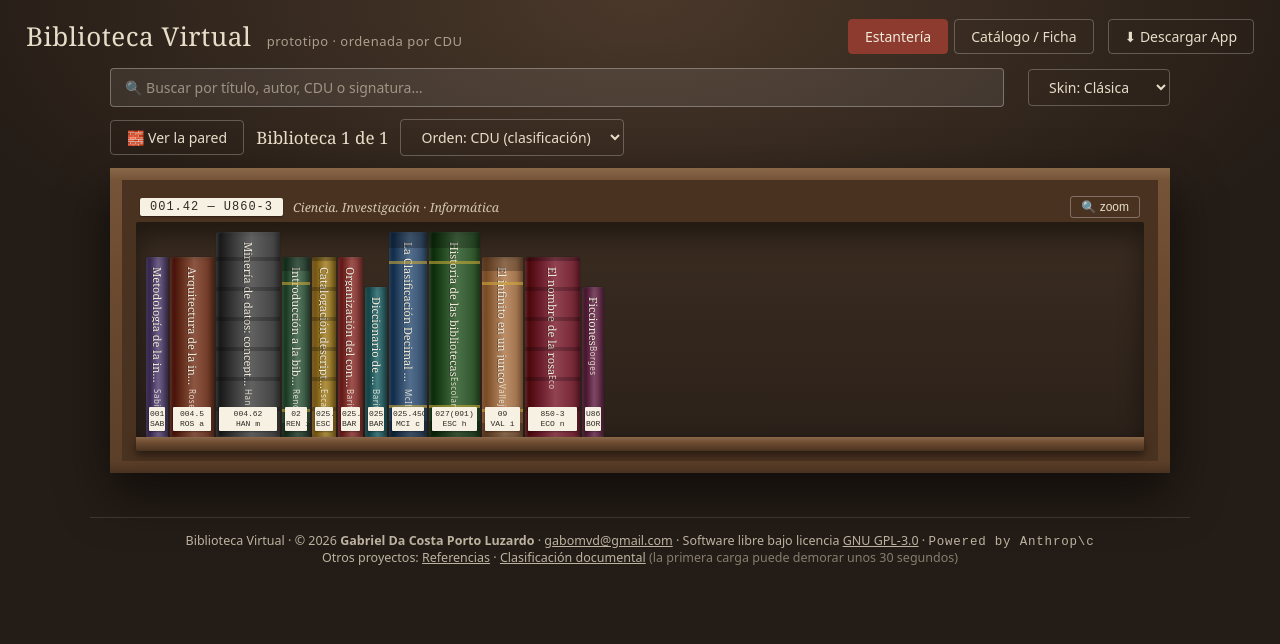
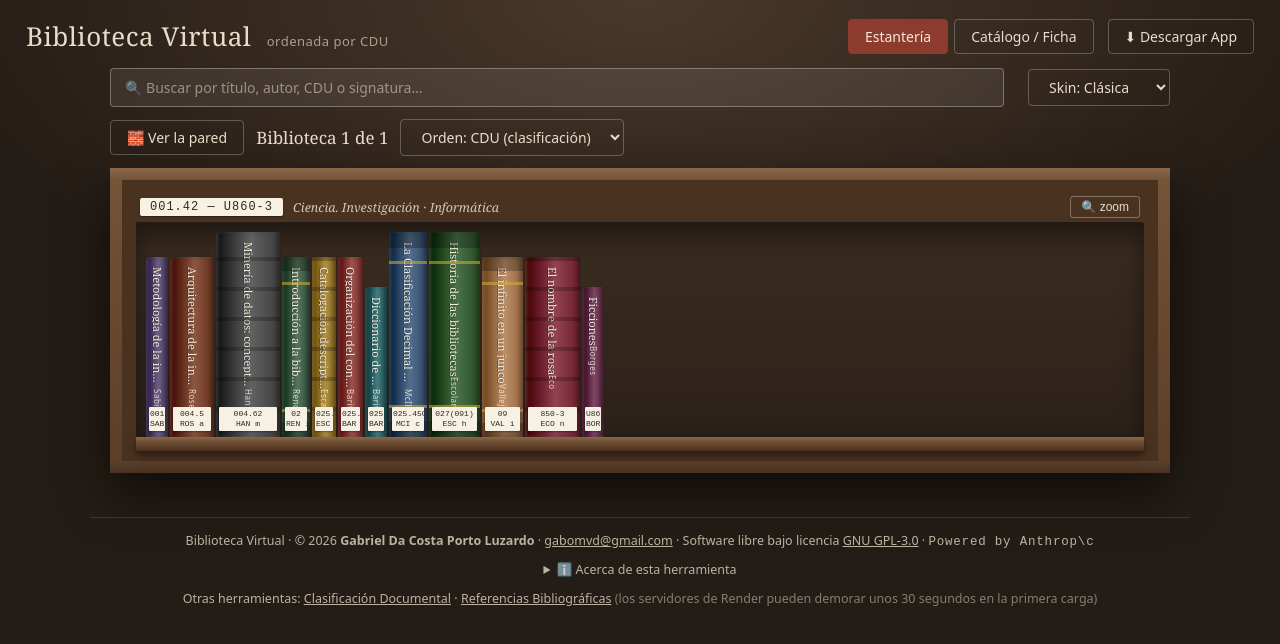
Before and after one commit to GabrielDac/Biblioteca-Virtual, a website: page index.html in a window 1280 px wide. Drawn offline with Linux system fonts and the light colour scheme.

Commit message:
Add files via upload

```diff
--- a/index.html
+++ b/index.html
@@ -3,7 +3,7 @@
 <head>
 <meta charset="UTF-8">
 <meta name="viewport" content="width=device-width, initial-scale=1.0">
-<title>Biblioteca Virtual — Prototipo</title>
+<title>Biblioteca Virtual</title>
 <style>
   /* ============ TOKENS / SKINS ============ */
   :root {
@@ -331,7 +331,7 @@
 <body>
 
 <header>
-  <h1>Biblioteca Virtual <small>prototipo · ordenada por CDU</small></h1>
+  <h1>Biblioteca Virtual <small>ordenada por CDU</small></h1>
   <nav class="tabs">
     <button class="tab-btn active" data-vista="estanteria" onclick="cambiarVista('estanteria')">Estantería</button>
     <button class="tab-btn" data-vista="catalogo" onclick="cambiarVista('catalogo')">Catálogo / Ficha</button>
@@ -429,9 +429,8 @@
   Biblioteca Virtual · © 2026 <b>Gabriel Da Costa Porto Luzardo</b> · <a href="mailto:gabomvd@gmail.com">gabomvd@gmail.com</a> ·
   Software libre bajo licencia <a href="https://www.gnu.org/licenses/gpl-3.0.es.html" target="_blank" rel="noopener">GNU GPL-3.0</a> ·
   <span class="brand">Powered by Anthrop\c</span><br>
-  Otros proyectos: <a href="https://referencias-bibliograficas.onrender.com" target="_blank" rel="noopener">Referencias</a> ·
-  <a href="https://clasificacion-total.onrender.com" target="_blank" rel="noopener">Clasificación documental</a>
-  <span style="opacity:.65">(la primera carga puede demorar unos 30 segundos)</span>
+<details style="margin:12px auto;max-width:900px;text-align:left"><summary style="cursor:pointer;text-align:center">ℹ️ Acerca de esta herramienta</summary><p style="margin:10px 0 4px;line-height:1.6">Biblioteca Virtual permite organizar y consultar libros digitales como en una estantería real: cada documento se describe en una ficha catalográfica, recibe su clasificación CDU y su signatura topográfica, y se ubica en el estante como un lomo con tejuelo, con grosor y altura proporcionales a sus páginas y formato. Los documentos se vinculan mediante enlaces (Drive u otros servicios) en la versión web, o seleccionando archivos locales en la aplicación de escritorio, disponible para Windows, macOS y Linux. Técnicamente es una aplicación construida en HTML, CSS y JavaScript puros, sin servidor de datos: el catálogo se guarda en el navegador de cada usuario, y puede exportarse e importarse como archivo JSON para respaldo o traslado. La versión de escritorio empaqueta la misma interfaz con el framework Tauri (Rust), y sus instaladores se compilan automáticamente para los tres sistemas operativos mediante integración continua. Próximamente se podrá clasificar también por Dewey. Software libre bajo licencia GNU GPL-3.0.</p></details>
+  Otras herramientas: <a href="https://clasificacion-total.onrender.com" target="_blank" rel="noopener">Clasificación Documental</a> · <a href="https://referencias-bibliograficas.onrender.com" target="_blank" rel="noopener">Referencias Bibliográficas</a> <span style="opacity:.65">(los servidores de Render pueden demorar unos 30 segundos en la primera carga)</span>
 </footer>
 
 <!-- ================= DESCARGAS ================= -->
```
